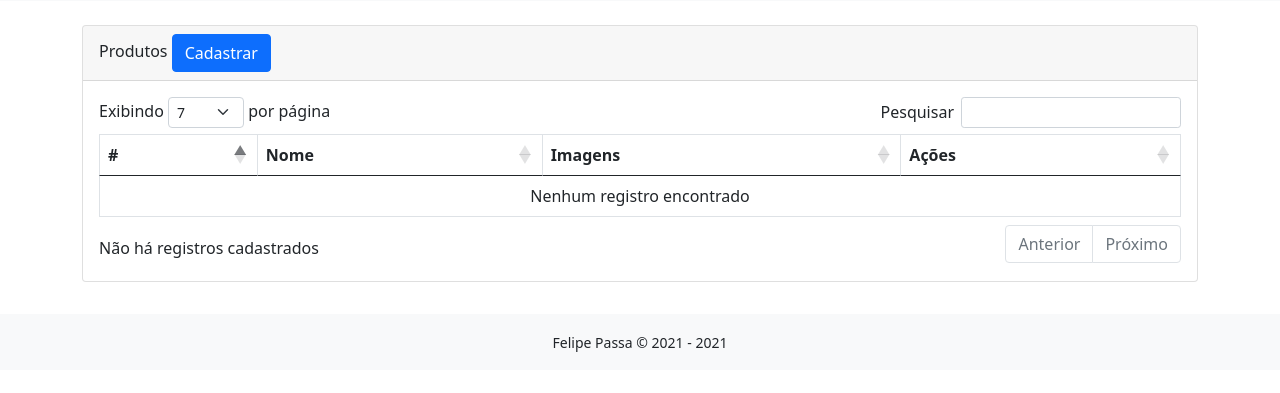
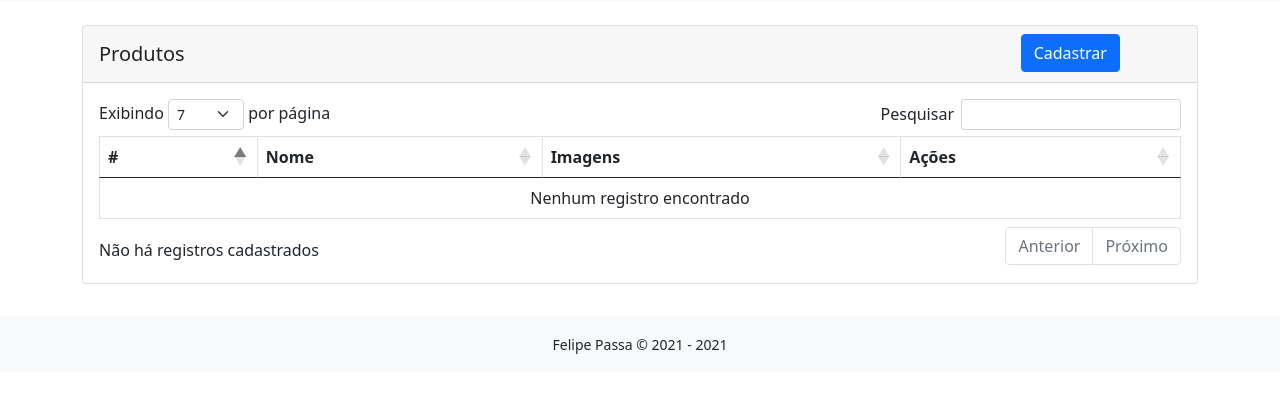
Before and after one commit to felipewpassa/php-cadastro-produtos, a PHP site: page /astrusweb-cadProdutos/produtos in a window 1280 px wide. Shown: the part 97-490 px from the top of the page. Run offline with PHP 8.4, Linux system fonts and the light colour scheme; data that the repository does not hold is empty; some libraries are stand-ins or nearby versions.

Commit message:
ajustes design

```diff
--- a/app/Views/pages/produtos/index.php
+++ b/app/Views/pages/produtos/index.php
@@ -1,8 +1,14 @@
 <div class="container py-4">
     <div class="card">
         <div class="card-header">
-            Produtos
-            <a href="<?=URL?>/produtos/cadastrar" class="btn btn-primary">Cadastrar</a>
+            <div class="row">
+                <div class="col-10 pt-2 ml-2">
+                    <h5>Produtos</h5>
+                </div>
+                <div class="col-2">
+                    <a href="<?=URL?>/produtos/cadastrar" class="btn btn-primary">Cadastrar</a>
+                </div>
+            </div>
         </div>
         <div class="card-body">
             <table id="listProdutos" class="table table-bordered">
```
